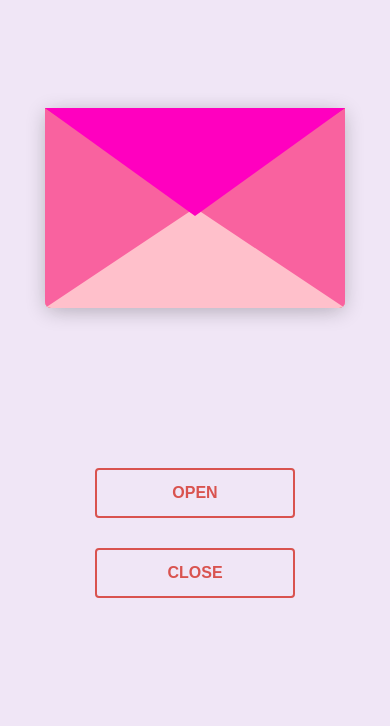
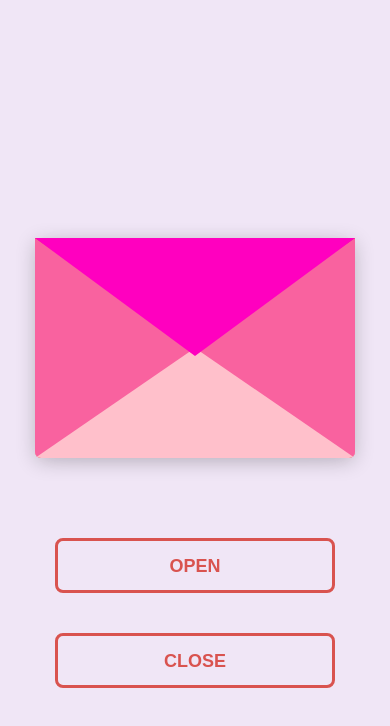
Before and after one commit to Mayuresh308/VD, a plain HTML site: page index.html in a window 390 px wide. Drawn offline with nearby package versions, Linux system fonts and the light colour scheme.

Commit message:
Project updated

```diff
--- a/index.css
+++ b/index.css
@@ -323,46 +323,72 @@ body {
   }
 }
 
+
+
+
+
+
+/* Controls */
+.envlope-wrapper {
+  height: min(480px, 70vh);
+  width: 100%;
+  display: flex;
+  align-items: center;
+  justify-content: center;
+}
+
+.reset {
+  margin-top: 30px;
+  display: flex;
+  gap: 15px;
+  flex-wrap: wrap;
+  justify-content: center;
+}
+
+.reset button {
+  font-weight: 800;
+  background-color: transparent;
+  border: solid 3px #d9534f;
+  border-radius: 8px;
+  color: #d9534f;
+  font-size: clamp(18px, 4vw, 22px);
+  text-transform: uppercase;
+  padding: clamp(15px, 4vw, 20px) clamp(30px, 6vw, 40px);
+  min-width: clamp(140px, 35vw, 180px);
+  cursor: pointer;
+  transition: all 0.2s ease;
+}
+
+.reset button:hover {
+  background-color: #d9534f;
+  color: #fff;
+}
+
+/* Mobile optimizations */
 @media (max-width: 480px) {
-  #envelope {
-    width: 300px;
-    height: 200px;
+  body {
+    padding: 10px;
   }
 
-  .flap {
-    border-left: 150px solid transparent;
-    border-right: 150px solid transparent;
-    border-bottom: 92px solid transparent;
-    border-top: 108px solid #FF00BF;
-  }
-
-  .pocket {
-    border-left: 150px solid #F9629F;
-    border-right: 150px solid #F9629F;
-    border-bottom: 100px solid #FFC0CB;
-    border-top: 100px solid transparent;
+  #envelope {
+    margin-top: -20px;
   }
 
   .reset {
-    display: flex;
-    flex-direction: column;
-    align-items: center;
-    gap: 10px;
-    padding: 0 20px;
+    padding: 0 10px;
+    gap: 20px;
   }
 
   .reset button {
     width: 100%;
-    max-width: 200px;
-    font-size: 16px;
-    padding: 15px 25px;
+    max-width: 280px;
   }
 }
 
-/* Add this to improve touch interaction on mobile */
+/* Touch device optimizations */
 @media (hover: none) and (pointer: coarse) {
   .reset button {
-    padding: 16px 30px; /* Larger touch target */
+    padding: 20px 40px;
   }
 
   #envelope,
```
Also changed, not shown: index.html (+1 -1 lines).
